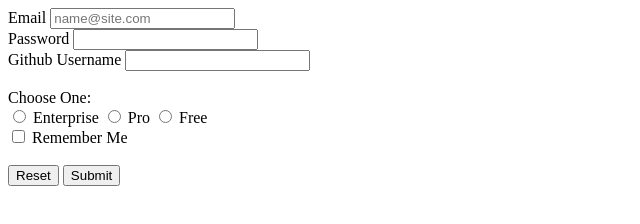
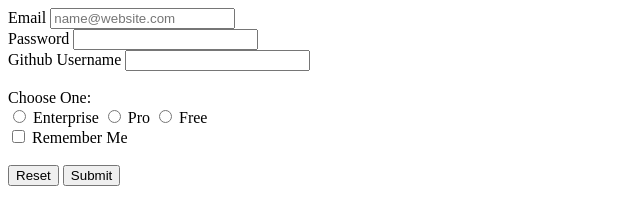
Before and after one commit to Deven-HG/Signup_Form_Proj, a plain HTML site: page index.html in a window 1280 px wide. Shown: the full height of the page, 0-640 px from the left. Drawn offline with Linux system fonts and the light colour scheme.

Commit message:
complete form

```diff
--- a/index.html
+++ b/index.html
@@ -3,7 +3,7 @@
 
 <form>
 <label for="email">Email</label>
-<input type="email" id="email" placeholder="name@site.com" required>
+<input type="email" id="email" placeholder="name@website.com" required>
 <br>
 <label for="password">Password</label>
 <input type="password" id="password" minlength="6" required>
```
